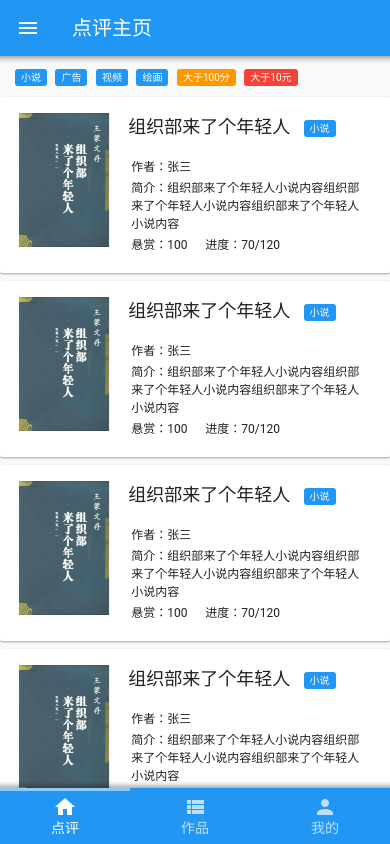
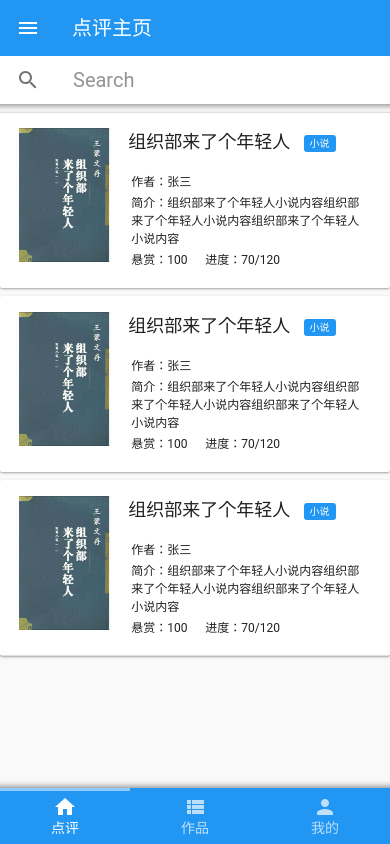
Before and after one commit to zsd/testRunWeb, a plain HTML site: page www/index.html in a window 390 px wide. Drawn offline with Linux system fonts and the light colour scheme.

Commit message:
添加评论页面

```diff
--- a/www/index.html
+++ b/www/index.html
@@ -2,8 +2,10 @@
 <html>
 <head>
     <meta charset="utf-8">
-  <meta http-equiv="Content-Security-Policy" content="default-src * 'self' 'unsafe-inline' 'unsafe-eval' data: gap: content:">
-  <meta name="viewport" content="width=device-width, initial-scale=1, maximum-scale=1, minimum-scale=1, user-scalable=no, minimal-ui, viewport-fit=cover">
+    <meta http-equiv="Content-Security-Policy"
+          content="default-src * 'self' 'unsafe-inline' 'unsafe-eval' data: gap: content:">
+    <meta name="viewport"
+          content="width=device-width, initial-scale=1, maximum-scale=1, minimum-scale=1, user-scalable=no, minimal-ui, viewport-fit=cover">
     <meta name="apple-mobile-web-app-capable" content="yes">
     <meta name="apple-mobile-web-app-status-bar-style" content="default">
     <meta name="theme-color" content="#2196f3">
@@ -75,35 +77,56 @@
                             </a>
                         </div>
                         <div class="title sliding">点评主页</div>
+
+                        <div class="subnavbar">
+                            <form data-search-container=".virtual-list" data-search-item="li" data-search-in=".item-title" class="searchbar searchbar-init">
+                                <div class="searchbar-inner">
+                                    <div class="searchbar-input-wrap">
+                                        <input type="search" placeholder="Search"/>
+                                        <i class="searchbar-icon"></i>
+                                        <span class="input-clear-button"></span>
+                                    </div>
+                                    <span class="searchbar-disable-button">Cancel</span>
+                                </div>
+                            </form>
+                        </div>
                     </div>
                 </div>
 
-          <!-- Scrollable page content-->
-          <div class="page-content" style="background-color: #F9F9F9;">
+                <!-- 快捷标签 -->
+                <!--<div style="margin-top:50px;background-color: #F9F9F9;">-->
+                    <!--<a href="#view-catalog" style="margin-left: 5px;">-->
+                        <!--<span class="badge color-blue">小说</span>-->
+                    <!--</a>-->
+                    <!--<a href="#view-catalog" style="margin-left: 5px;">-->
+                        <!--<span class="badge color-blue">广告</span>-->
+                    <!--</a>-->
+                    <!--<a href="#view-catalog" style="margin-left: 5px;">-->
+                        <!--<span class="badge color-blue">视频</span>-->
+                    <!--</a>-->
+                    <!--<a href="#view-catalog" style="margin-left: 5px;">-->
+                        <!--<span class="badge color-blue">绘画</span>-->
+                    <!--</a>-->
+                    <!--<a href="#view-catalog" style="margin-left: 5px;">-->
+                        <!--<span class="badge color-orange">大于100分</span>-->
+                    <!--</a>-->
+                    <!--<a href="#view-catalog" style="margin-left: 5px;">-->
+                        <!--<span class="badge color-red">大于10元</span>-->
+                    <!--</a>-->
+                <!--</div>-->
 
-            <!-- 快捷标签 -->
-            <div style="margin:10px;">
-              <a href="#view-catalog" style="margin-left: 5px;">
-                <span class="badge color-blue">小说</span>
-              </a>
-              <a href="#view-catalog" style="margin-left: 5px;">
-                <span class="badge color-blue">广告</span>
-              </a>
-              <a href="#view-catalog" style="margin-left: 5px;">
-                <span class="badge color-blue">视频</span>
-              </a>
-              <a href="#view-catalog" style="margin-left: 5px;">
-              <span class="badge color-blue">绘画</span>
-              </a>
-              <a href="#view-catalog" style="margin-left: 5px;">
-                <span class="badge color-orange">大于100分</span>
-              </a>
-              <a href="#view-catalog" style="margin-left: 5px;">
-                <span class="badge color-red">大于10元</span>
-              </a>
+                <!-- 分页列表 -->
+                <div class="page-content ptr-content" style="background-color: #F9F9F9;">
+
+                    <div class="ptr-preloader">
+                        <div class="preloader"></div>
+                        <div class="ptr-arrow"></div>
                     </div>
-            <!-- 循环列表 -->
-            <a href="/work/">
+
+                    <div class="list media-list" style="margin: 0px;">
+                        <ul>
+                            <li>
+                                <a href="/workRemark/">
                                     <div class="card" style="margin-left:0px; margin-right:0px;">
                                         <div class="card-content card-content-padding">
                                             <div class="row">
@@ -114,8 +137,7 @@
                                                     <!-- 标题 -->
                                                     <span>
                                                     <p style="font-size: 18px;margin-top:0px;">组织部来了个年轻人&nbsp;&nbsp;
-                          <span class="badge color-blue">小说</span>
-                        </p>
+                                                        <span class="badge color-blue">小说</span></p>
                                                 </span>
                                                     <!-- 作者 -->
                                                     <p style="margin: 3px;">作者：张三</p>
@@ -124,14 +146,17 @@
                                                         简介：组织部来了个年轻人小说内容组织部来了个年轻人小说内容组织部来了个年轻人小说内容
                                                     </p>
                                                     <!-- 悬赏说明与进度 -->
-                      <p style="margin: 3px;">悬赏：100 &nbsp;&nbsp;&nbsp;&nbsp; 进度：70/120</p>
+                                                    <p style="margin: 3px;">悬赏：100 &nbsp;&nbsp;&nbsp;&nbsp;
+                                                        进度：70/120</p>
                                                 </div>
                                             </div>
                                         </div>
                                     </div>
                                 </a>
+                            </li>
 
-            <a href="/work/">
+                            <li>
+                                <a href="/workRemark/">
                                     <div class="card" style="margin-left:0px; margin-right:0px;">
                                         <div class="card-content card-content-padding">
                                             <div class="row">
@@ -142,8 +167,7 @@
                                                     <!-- 标题 -->
                                                     <span>
                                                     <p style="font-size: 18px;margin-top:0px;">组织部来了个年轻人&nbsp;&nbsp;
-                          <span class="badge color-blue">小说</span>
-                        </p>
+                                                        <span class="badge color-blue">小说</span></p>
                                                 </span>
                                                     <!-- 作者 -->
                                                     <p style="margin: 3px;">作者：张三</p>
@@ -152,14 +176,17 @@
                                                         简介：组织部来了个年轻人小说内容组织部来了个年轻人小说内容组织部来了个年轻人小说内容
                                                     </p>
                                                     <!-- 悬赏说明与进度 -->
-                      <p style="margin: 3px;">悬赏：100 &nbsp;&nbsp;&nbsp;&nbsp; 进度：70/120</p>
+                                                    <p style="margin: 3px;">悬赏：100 &nbsp;&nbsp;&nbsp;&nbsp;
+                                                        进度：70/120</p>
                                                 </div>
                                             </div>
                                         </div>
                                     </div>
                                 </a>
+                            </li>
 
-            <a href="/work/">
+                            <li>
+                                <a href="/workRemark/">
                                     <div class="card" style="margin-left:0px; margin-right:0px;">
                                         <div class="card-content card-content-padding">
                                             <div class="row">
@@ -170,8 +197,7 @@
                                                     <!-- 标题 -->
                                                     <span>
                                                     <p style="font-size: 18px;margin-top:0px;">组织部来了个年轻人&nbsp;&nbsp;
-                          <span class="badge color-blue">小说</span>
-                        </p>
+                                                        <span class="badge color-blue">小说</span></p>
                                                 </span>
                                                     <!-- 作者 -->
                                                     <p style="margin: 3px;">作者：张三</p>
@@ -180,43 +206,18 @@
                                                         简介：组织部来了个年轻人小说内容组织部来了个年轻人小说内容组织部来了个年轻人小说内容
                                                     </p>
                                                     <!-- 悬赏说明与进度 -->
-                      <p style="margin: 3px;">悬赏：100 &nbsp;&nbsp;&nbsp;&nbsp; 进度：70/120</p>
+                                                    <p style="margin: 3px;">悬赏：100 &nbsp;&nbsp;&nbsp;&nbsp;
+                                                        进度：70/120</p>
                                                 </div>
                                             </div>
                                         </div>
                                     </div>
                                 </a>
-
-            <a href="/work/">
-              <div class="card" style="margin-left:0px; margin-right:0px;">
-                <div class="card-content card-content-padding">
-                  <div class="row">
-                    <div class="col-30">
-                      <img src="img/book1.jpg" style="width:100%;height:100%;"/>
+                            </li>
+                        </ul>
                     </div>
-                    <div class="col-70" style="font-size: 12px;color: #212121;">
-                      <!-- 标题 -->
-                      <span>
-                        <p style="font-size: 18px;margin-top:0px;">组织部来了个年轻人&nbsp;&nbsp;
-                          <span class="badge color-blue">小说</span>
-                        </p>
-                      </span>
-                      <!-- 作者 -->
-                      <p style="margin: 3px;">作者：张三</p>
-                      <!-- 简介 -->
-                      <p style="margin: 3px;">
-                        简介：组织部来了个年轻人小说内容组织部来了个年轻人小说内容组织部来了个年轻人小说内容
-                      </p>
-                      <!-- 悬赏说明与进度 -->
-                      <p style="margin: 3px;">悬赏：100 &nbsp;&nbsp;&nbsp;&nbsp; 进度：70/120</p>
-                    </div>
-                  </div>
-                </div>
-              </div>
-            </a>
 
                 </div>
-
             </div>
         </div>
 
--- a/www/pages/myWorks.html
+++ b/www/pages/myWorks.html
@@ -15,7 +15,7 @@
 
       <div class="page-content" style="background-color: #F9F9F9;">
           <!-- 循环列表 -->
-          <a href="/work/">
+          <a href="/workEdit/">
               <div class="card" style="margin-left:0px; margin-right:0px;">
                   <div class="card-content card-content-padding">
                       <div class="row">
@@ -43,7 +43,7 @@
               </div>
           </a>
 
-          <a href="/work/">
+          <a href="/workEdit/">
               <div class="card" style="margin-left:0px; margin-right:0px;">
                   <div class="card-content card-content-padding">
                       <div class="row">
--- a/www/pages/settings.html
+++ b/www/pages/settings.html
@@ -7,7 +7,7 @@
 
     <div class="page-content" style="background-color: #F9F9F9;">
         <!-- 个人信息 -->
-    <div class="card">
+    <div class="card" style="margin-left:0px; margin-right:0px;">
       <div class="card-content card-content-padding">
         <div class="row">
           <div class="col-30" style="text-align: center;">
@@ -37,7 +37,7 @@
 
     <!-- 积分任务 -->
     <a href="#" style="color: black;">
-      <div class="card">
+      <div class="card" style="margin-left:0px; margin-right:0px;">
       <div class="card-content card-content-padding">
         <span class="badge color-red">1</span>
         完成任务，赚取积分：绑定手机。（10分）
@@ -46,7 +46,7 @@
     </a>
 
     <!-- 参与点评 -->
-    <div class="card">
+    <div class="card" style="margin-left:0px; margin-right:0px;">
       <div class="card-header">参与点评</div>
       <!-- 点评内容 -->
       <div class="card-content card-content-padding">
```
Also changed, not shown: www/pages/workEdit.html (+12 -3 lines), www/pages/workRemark.html (+44 -6 lines). Lines whose indentation alone changed are shown as unchanged.
